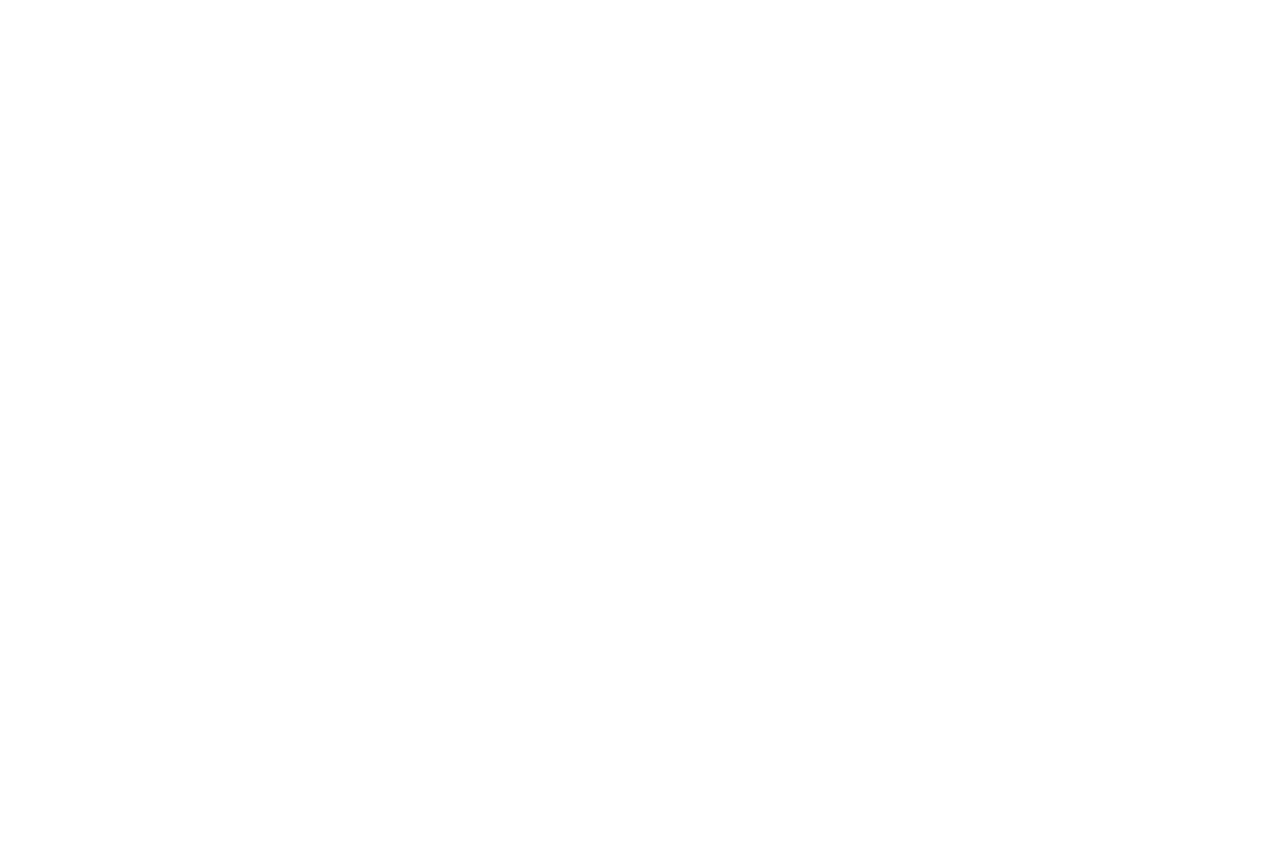
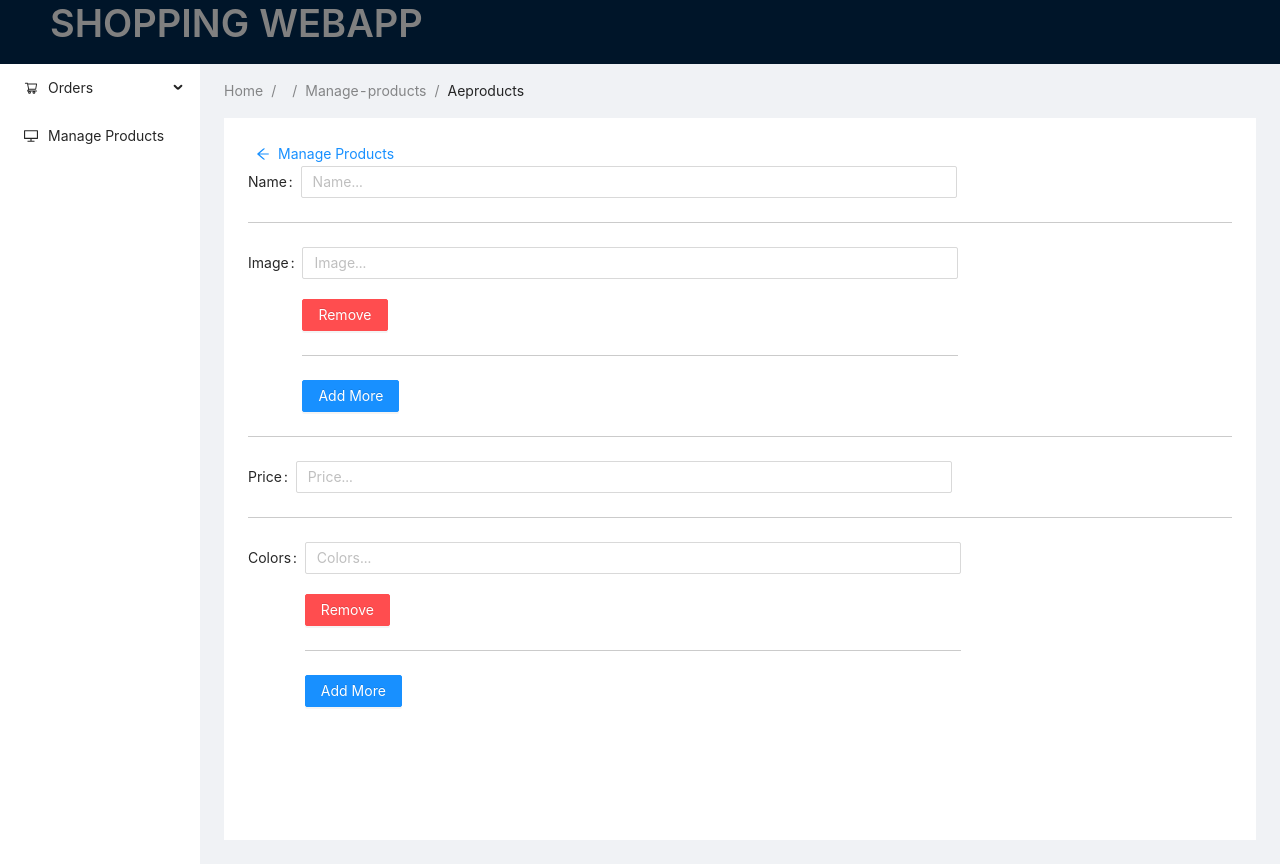
Before and after one commit to BK-MT20/Shopping_Webapp, a React (Create React App) app in the folder admin/: page /manage-products/AEProducts in a window 1280 px wide. Before the commit this address had no page. Before the commit the page ends 800 px from the top, so only its background shows below. Built offline with nearby package versions, Linux system fonts and the light colour scheme.

Commit message:
fourth commit

```diff
--- a/admin/src/App.js
+++ b/admin/src/App.js
@@ -4,7 +4,7 @@
   Routes
 } from 'react-router-dom'
 import { Layout, Orders,ManageProducts} from './pages/admin';
-
+import AEProducts from './pages/admin/AED-Products/AEProducts'
 function App() {
   return (
     <BrowserRouter>
@@ -12,6 +12,7 @@
         <Route path='/' element={<Layout />}>
           <Route path='orders' element={<Orders />} />
           <Route path='manage-products' element={<ManageProducts/>} />
+          <Route path='manage-products/AEProducts' element={<AEProducts/>} />
         </Route>
 
       </Routes>
--- /dev/null
+++ b/admin/src/components/breadCrumb/Breadcrumb.js
@@ -0,0 +1,26 @@
+import { Breadcrumb} from 'antd'
+import React from 'react'
+import { useLocation } from 'react-router-dom'
+import { capitalizeFirstLetter } from '../../Helpers'
+import './index.scss'
+function BreadCrumb() {
+  let location = useLocation()
+  let paths = location.pathname.split('/')
+  paths.unshift('Home')
+    return (
+        <Breadcrumb
+            style={{
+            margin: '16px 0',
+            }}
+        >
+            {paths.map(path => (
+            <Breadcrumb.Item key={path}>{capitalizeFirstLetter(path)}</Breadcrumb.Item>
+
+            ))}
+        </Breadcrumb>
+
+    )
+
+}
+
+export default BreadCrumb
--- a/admin/src/components/breadCrumb/index.js
+++ b/admin/src/components/breadCrumb/index.js
@@ -1,49 +1,26 @@
-import { Breadcrumb,Button} from 'antd'
 import React from 'react'
+import BreadCrumb from './Breadcrumb'
 import { useLocation } from 'react-router-dom'
-import { capitalizeFirstLetter } from '../../Helpers'
-import {PlusOutlined } from '@ant-design/icons';
 import './index.scss'
-function BreadCrumb() {
+import AddButton from '../../pages/admin/AED-Products/AddButton'
+function Breadcrumb() {
   let location = useLocation()
   let paths = location.pathname.split('/')
   paths.unshift('Home')
 
-  if(paths[2] === 'manage-products')
+  if(paths[paths.length-1] === 'manage-products'){
     return (
-      <div className='manage-products'>
-        <Breadcrumb
-          style={{
-            margin: '16px 0',
-          }}
-        >
-          {paths.map(path => (
-            <Breadcrumb.Item key={path}>{capitalizeFirstLetter(path)}</Breadcrumb.Item>
+    <div className='manage-products'>
+      <BreadCrumb/>
+      <AddButton/>
+    </div>
+  )}
 
-          ))}
-        </Breadcrumb>
-        <Button type="primary" icon={<PlusOutlined/>} className='add-btn' size="large">
-            Add More
-        </Button>
-      </div>
-    )
     else {
       return (
-        <Breadcrumb
-          style={{
-              margin: '16px 0',
-          }}
-        >
-          {
-            paths.map(path => (
-              <Breadcrumb.Item key={path}>{capitalizeFirstLetter(path)}</Breadcrumb.Item>
-
-            ))
-          }
-        </Breadcrumb>
-
+      <BreadCrumb/>
       )
     }
 }
 
-export default BreadCrumb
+export default Breadcrumb
--- a/admin/src/components/index.js
+++ b/admin/src/components/index.js
@@ -1,4 +1,4 @@
 export { default as Header } from './header'
 // export { default as Footer } from './footer'
 export { default as Sider } from './sider'
-export { default as BreadCrumb } from './breadCrumb'
+export { default as BreadCrumb } from './breadCrumb/index'
--- /dev/null
+++ b/admin/src/pages/admin/AED-Products/AEProducts.js
@@ -0,0 +1,68 @@
+import React from 'react'
+import {ArrowLeftOutlined} from '@ant-design/icons'
+import { Button,Form,Input,Divider } from 'antd';
+
+function AEProducts() {
+  return (
+    <>
+        <Button
+            href="/manage-products"
+            type="link" icon={<ArrowLeftOutlined/>}
+            size="small"
+        >
+            Manage Products
+        </Button>
+        <Form
+            name="wrap"
+            //
+
+            wrapperCol={{ span: 16 }}
+        >
+            <Form.Item
+                label="Name"
+                name="name"
+
+            >
+            <Input placeholder="Name..." />
+        </Form.Item>
+        <Divider style={{ backgroundColor: "#d8d8d8" }}></Divider>
+
+        <Form.Item
+
+                label="Image"
+                name="image"
+            >
+            <Input placeholder="Image..." />
+            <Button type="primary" style={{ marginTop: "20px" }}danger >Remove</Button>
+            <Divider style={{ backgroundColor: "#d8d8d8" }}></Divider>
+            <Button type="primary">Add More</Button>
+        </Form.Item>
+
+        <Divider style={{ backgroundColor: "#d8d8d8" }}></Divider>
+
+        <Form.Item
+                label="Price"
+                name="price"
+            >
+            <Input placeholder="Price..." />
+        </Form.Item>
+
+        <Divider style={{ backgroundColor: "#d8d8d8" }}></Divider>
+
+        <Form.Item
+
+            label="Colors"
+            name="color"
+            >
+            <Input placeholder="Colors..." />
+                <Button type="primary" style={{ marginTop: "20px" }}danger >Remove</Button>
+                <Divider style={{ backgroundColor: "#d8d8d8" }}></Divider>
+                <Button type="primary">Add More</Button>
+            </Form.Item>
+        </Form>
+    </>
+
+  )
+}
+
+export default AEProducts
--- /dev/null
+++ b/admin/src/pages/admin/AED-Products/AddButton.js
@@ -0,0 +1,18 @@
+import React from 'react'
+import { Button } from 'antd';
+import {PlusOutlined } from '@ant-design/icons'
+function AddButton() {
+  return (
+    <Button
+      href="/manage-products/AEProducts"
+      type="primary" icon={<PlusOutlined/>}
+      className='add-btn'
+      size="large"
+    >
+      Add More
+    </Button>
+    // <Link className="ant-btn ant-btn-primary" to="/yoururl"></Link>
+  )
+}
+
+export default AddButton
--- /dev/null
+++ b/admin/src/pages/admin/AED-Products/EditButton.js
@@ -0,0 +1,15 @@
+import React from 'react'
+import { Button } from 'antd';
+import {EditOutlined } from '@ant-design/icons'
+function EditButton() {
+  return (
+    <Button
+      href="/manage-products/AEProducts"
+      type="link" icon={<EditOutlined/> }
+      size="large"
+    >
+    </Button>
+  )
+}
+
+export default EditButton
--- a/admin/src/pages/admin/ManageProducts.js
+++ b/admin/src/pages/admin/ManageProducts.js
@@ -1,10 +1,10 @@
-import React, { useState } from 'react'
-import { Table,Tag,Space,Popconfirm,Form,Modal,Input } from 'antd';
+import React, {  } from 'react'
+import { Table,Tag,Space,Popconfirm } from 'antd';
 import {EditOutlined ,DeleteOutlined} from '@ant-design/icons';
+import EditButton from './AED-Products/EditButton'
 import './ManageProducts.scss'
 
 function ManageProducts() {
-  const [modaldata, setmodaldata] = useState([])
   const columns = [
     {
       title: 'Name',
@@ -53,11 +53,12 @@
       align: 'center',
       render: (_, record) => (
         <Space size="middle">
-          <EditOutlined style={{ fontSize: '16px', color: '#08c' }}
-                        onClick={()=>showModal(record)}
-          />
+          {/* <EditOutlined style={{ fontSize: '16px', color: '#08c' }}
+
+          /> */}
+          <EditButton/>
           <Popconfirm title="Sure to delete?" okText="Yes" cancelText="No" >
-            <DeleteOutlined style={{ fontSize: '16px', color: 'red' }}/>
+            <DeleteOutlined style={{ fontSize: '18px', color: 'red' }}/>
           </Popconfirm>
         </Space>
       ),
@@ -86,58 +87,13 @@
       colors: ['LightBlue', 'DarkBlue'],
     },
   ];
-  const [isModalVisible, setIsModalVisible] = useState(false);
-  const showModal = (record) => {
-  console.log(record);
-  setIsModalVisible(true);
-  setmodaldata(record);
-  };
-  const handleOk = () => {
-    setIsModalVisible(false);
-  };
 
-  const handleCancel = () => {
-    setIsModalVisible(false);
-  };
   return (
     <>
         <Table columns={columns}
            dataSource={data}
            rowClassName={(record, index) => index % 2 === 0 ? 'table-row-light' :  'table-row-dark'}
         />
-        <Modal
-          title="Edit Products"
-          visible={isModalVisible}
-          onOk={handleOk}
-          onCancel={handleCancel}
-        >
-          <Form
-            name="wrap"
-            labelCol={{ flex: '70px' }}
-            labelAlign="left"
-            labelWrap
-            wrapperCol={{ flex: 1 }}
-            colon={false}
-          >
-            <Form.Item label="Name" name="name" rules={[{ required: true }]}>
-              <Input />
-            </Form.Item>
-            <Form.Item label="Image" name="imgage" rules={[{ required: true }]}>
-              <Input />
-            </Form.Item>
-            <Form.Item label="Price" name="price" rules={[{ required: true }]}>
-              <Input />
-            </Form.Item>
-            <Form.Item label="Type" name="type" rules={[{ required: true }]}>
-              <Input />
-            </Form.Item>
-            <Form.Item label="Colors" name="colors" rules={[{ required: true }]}>
-              <Input />
-            </Form.Item>
-
-          </Form>
-        </Modal>
-
     </>
 
   )
```
Also changed, not shown: admin/src/pages/admin/AED-Products/AddProducts.js (deleted, +0 -11 lines), admin/.prettierrc.json (added).
